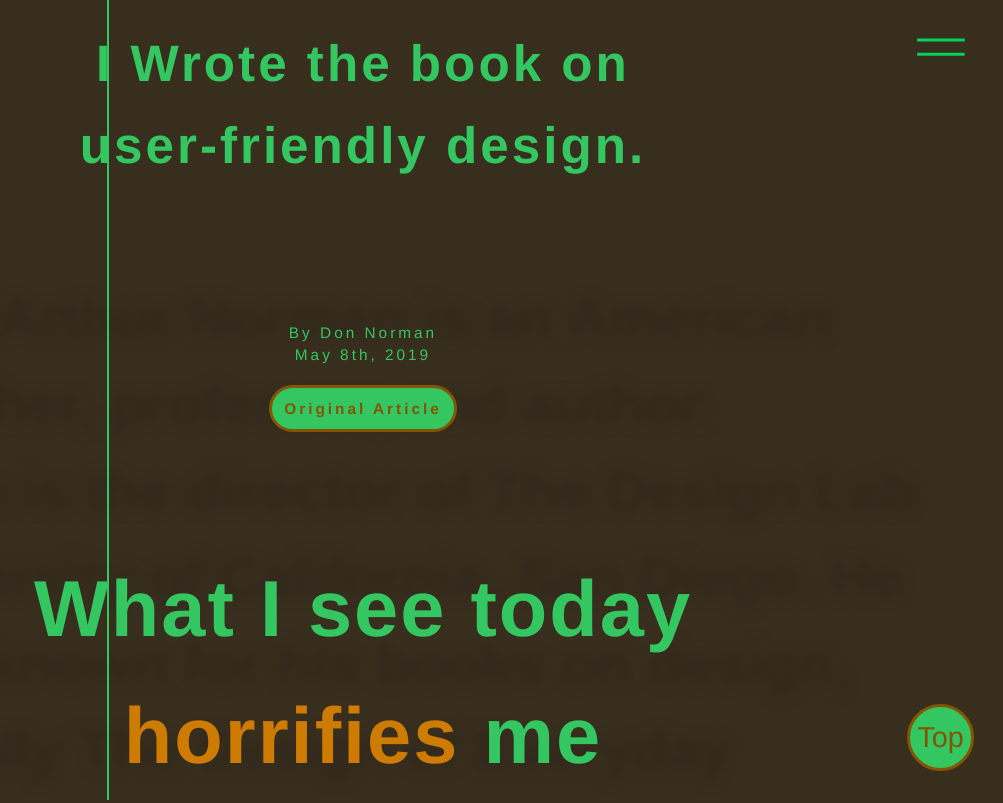
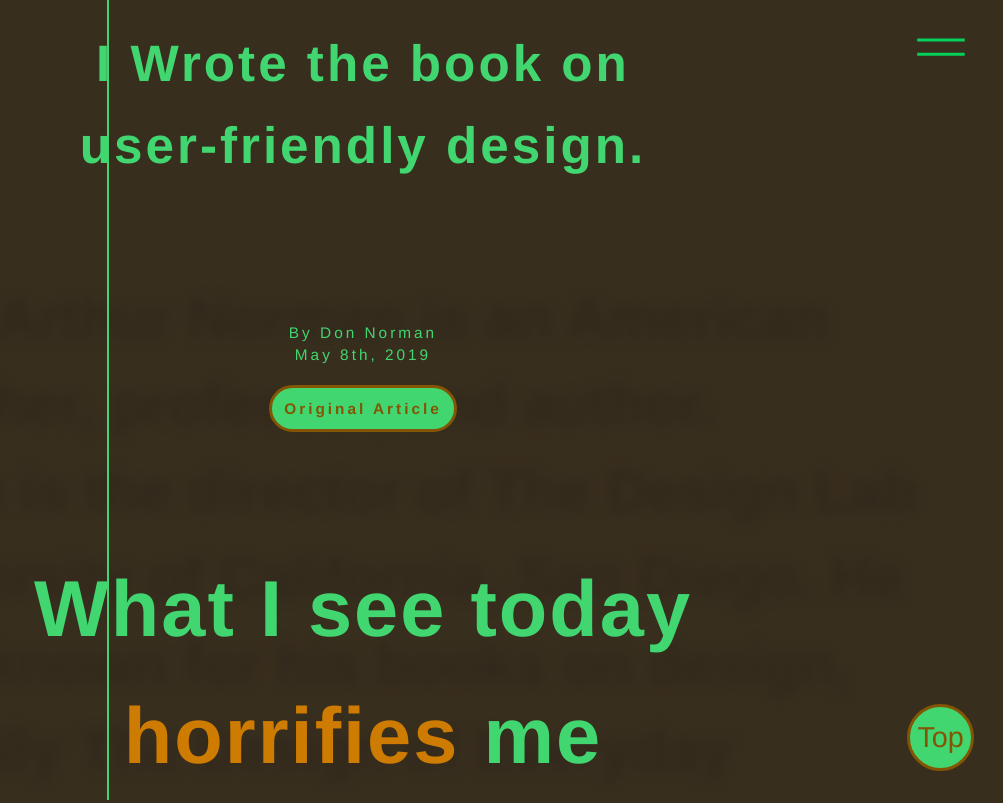
Before and after one commit to agedhuang/Manuscript, a plain HTML site: page index.html in a window 1280 px wide. Shown: the top 803 px of the page, without its empty margins (277-1280 px from the left). Drawn offline with Linux system fonts and the light colour scheme; a web font is replaced by a local one.

Commit message:
Update style.css

```diff
--- a/style.css
+++ b/style.css
@@ -2,7 +2,7 @@
 @import url('https://fonts.googleapis.com/css2?family=Boldonse&display=swap');
 @import url('https://fonts.googleapis.com/css2?family=Bytesized&family=Doto:wght@100..900&display=swap');
 :root {
-  --main-color-green: #33c661;
+  --main-color-green: #41d670;
   --main-color-brown: #835504;
   --main-color-white: #ecffec;
   --paragraph-size: 22px;
```
